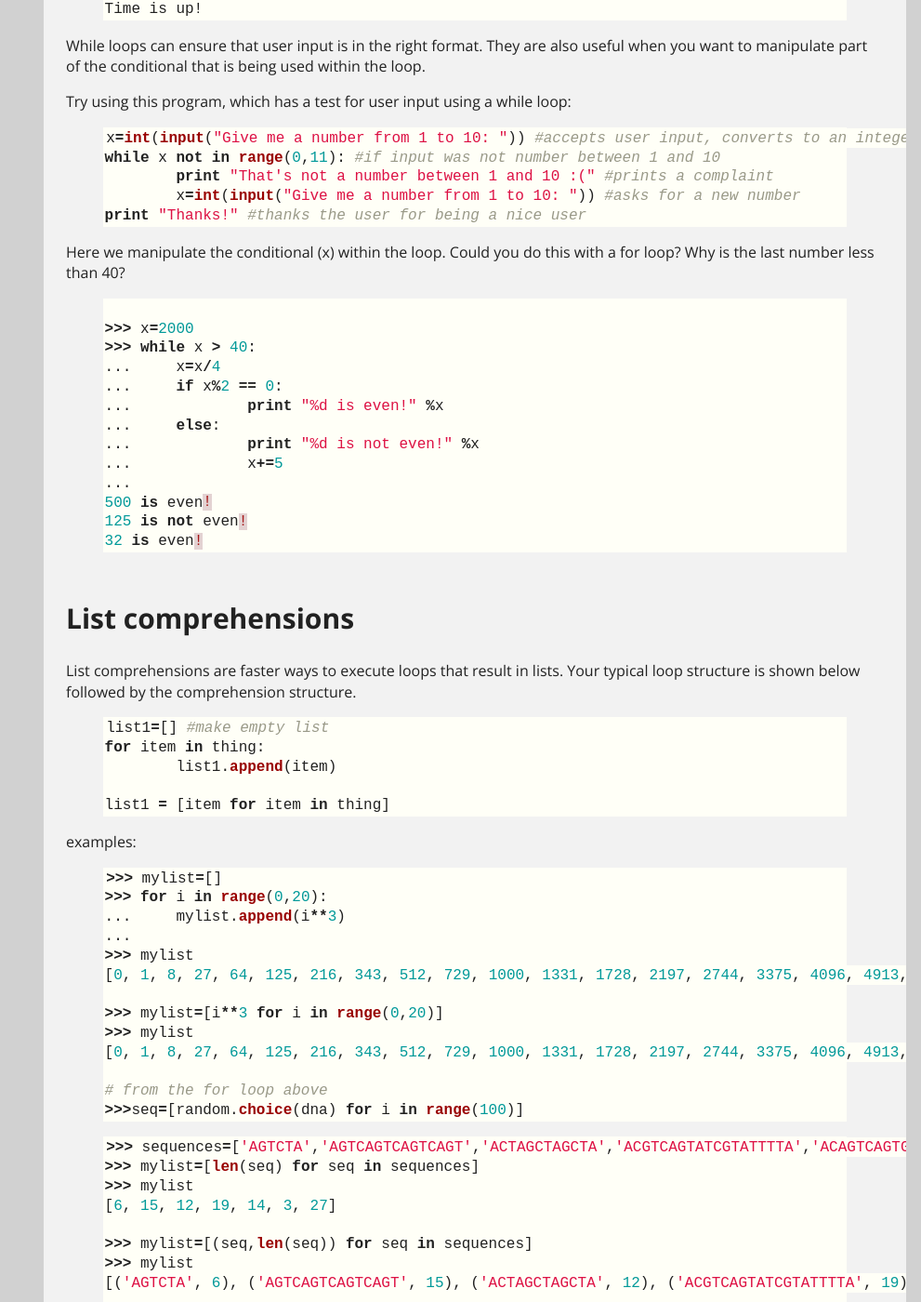
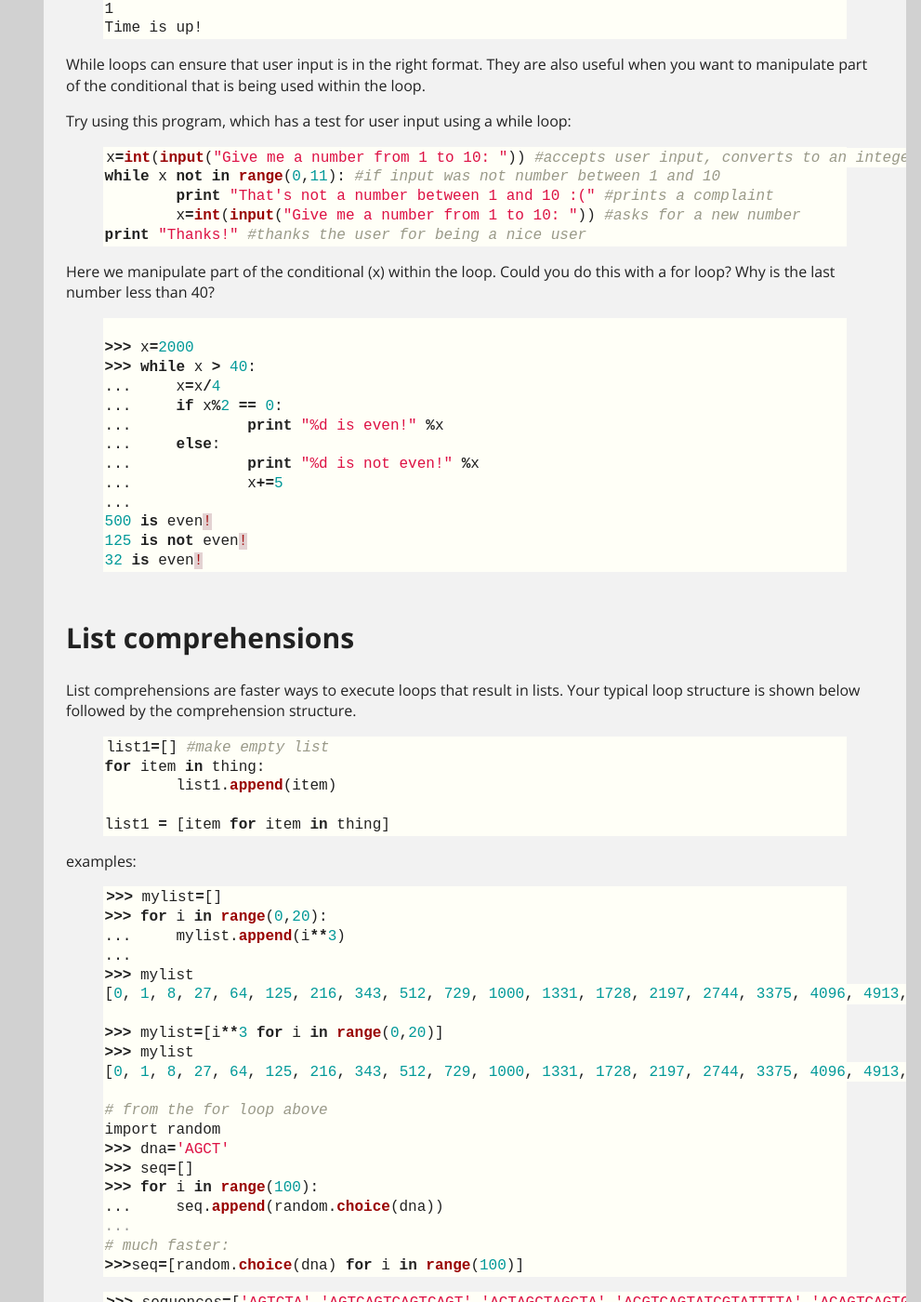
Before and after one commit to CCBBatUT/Biocomputing_Spring2016, a Jekyll site: the page built from _posts/2016-02-10-python2_controlflow.md, in a window 1280 px wide and 1400 px high, scrolled down 7700 px. Shown: the whole window at 93% size, without its empty margins (289-1280 px from the left). Built offline with Jekyll 4.4.1, drawn with Linux system fonts in a browser that asks for light colours.

Commit message:
update to python2

```diff
--- a/_posts/2016-02-10-python2_controlflow.md
+++ b/_posts/2016-02-10-python2_controlflow.md
@@ -269,7 +269,8 @@ import random
 'G'
 >>> seq=[]
 >>> for i in range(100):
-...		seq.append(random.choice(dna))
+... 	seq.append(random.choice(dna))
+...
 >>> seq="".join(seq)
 >>> seq
 'CGCGCAAAGACCGTTTTTGGCTGCCCAGGATCTCCCGGCTAGGGTATGAGGCCACCAAAAACAGACGGTTCGGCCCGGTATTATAAGAATATCCTAGGAA'
@@ -413,7 +414,7 @@ while x not in range(0,11): #if input was not number between 1 and 10
 print "Thanks!" #thanks the user for being a nice user
 {% endhighlight %}
 
-Here we manipulate the conditional (x) within the loop. Could you do this with a for loop? Why is the last number less than 40?
+Here we manipulate part of the conditional (x) within the loop. Could you do this with a for loop? Why is the last number less than 40?
 {% highlight python %}
 >>> x=2000
 >>> while x > 40:
@@ -460,6 +461,13 @@ examples:
 [0, 1, 8, 27, 64, 125, 216, 343, 512, 729, 1000, 1331, 1728, 2197, 2744, 3375, 4096, 4913, 5832, 6859]
 
 # from the for loop above
+import random
+>>> dna='AGCT'
+>>> seq=[]
+>>> for i in range(100):
+... 	seq.append(random.choice(dna))
+...
+# much faster:
 >>>seq=[random.choice(dna) for i in range(100)]
 
 {% endhighlight %}
```
